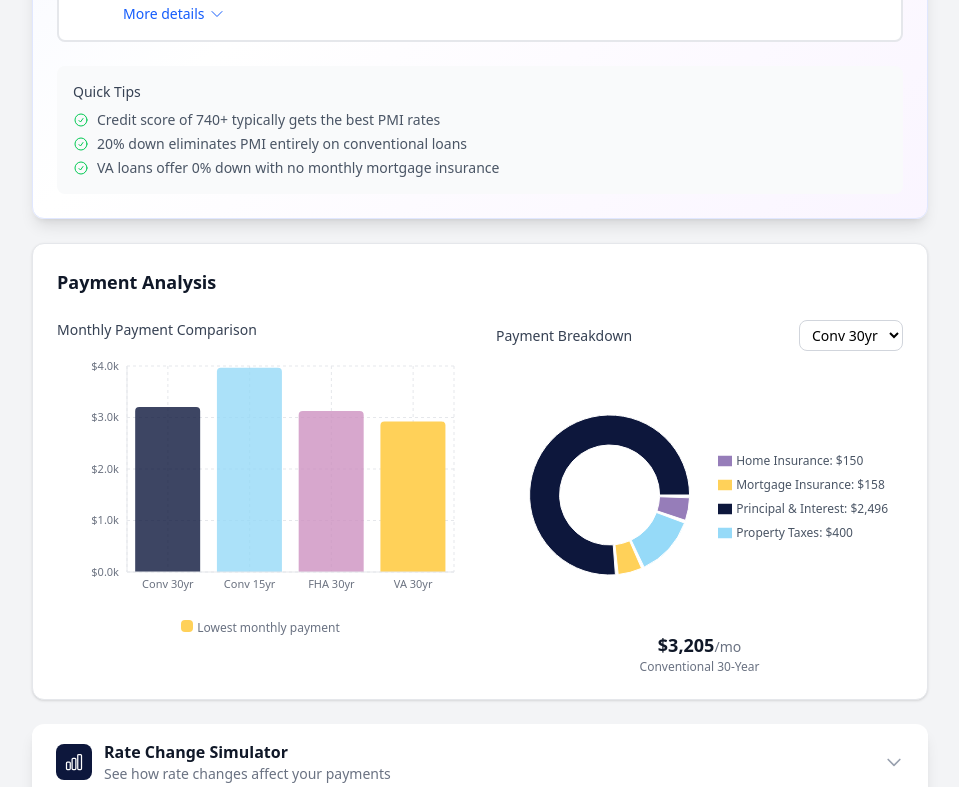
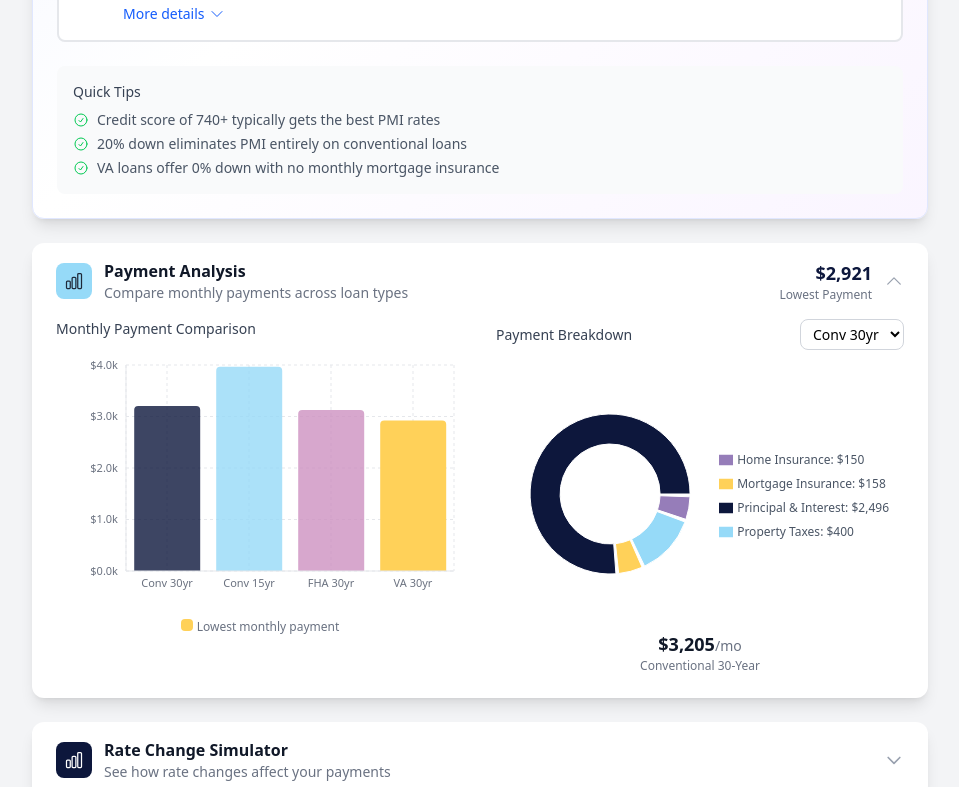
Before and after one commit to Nsull042790/MortgageCoachClone, a React (Vite) app: page / in a window 1280 px wide. Shown: the part 2000-2787 px from the top of the page, without its empty margins (320-1279 px from the left). Built offline with nearby package versions, Linux system fonts and the light colour scheme.

Commit message:
Make Payment Analysis collapsible with expanded default state
- Add collapsible header with icon, title, and lowest payment preview
- Start expanded by default for immediate visibility
- Show chevron toggle indicator
- Match styling of other collapsible sections
- Bump version to v1.1.5

```diff
--- a/src/components/Header.tsx
+++ b/src/components/Header.tsx
@@ -106,7 +106,7 @@ export function Header({ onOpenSidebar }: HeaderProps) {
                 )}
                 <p className="text-sm text-gray-500">
                   {isClientView ? 'Prepared specially for you' : 'Compare up to 4 loan products side-by-side'}
-                  {!isClientView && <span className="ml-2 text-xs text-gray-400">v1.1.4</span>}
+                  {!isClientView && <span className="ml-2 text-xs text-gray-400">v1.1.5</span>}
                 </p>
               </div>
             </div>
--- a/src/components/PaymentCharts.tsx
+++ b/src/components/PaymentCharts.tsx
@@ -12,6 +12,7 @@ import {
   Cell,
   Legend,
 } from 'recharts';
+import { ChevronDownIcon, ChevronUpIcon, ChartBarIcon } from '@heroicons/react/24/outline';
 import { useLoan } from '../context/LoanContext';
 import { LOAN_TYPE_INFO } from '../types';
 import type { LoanCalculation } from '../types';
@@ -85,6 +86,7 @@ export function PaymentCharts() {
   const { currentScenario } = useLoan();
   const { calculations } = currentScenario;
   const [selectedLoanIndex, setSelectedLoanIndex] = useState(0);
+  const [isExpanded, setIsExpanded] = useState(true); // Start expanded
 
   if (calculations.length === 0) {
     return null;
@@ -113,11 +115,47 @@ export function PaymentCharts() {
     percent: item.value / selectedCalc.totalMonthly,
   }));
 
+  // Find lowest payment for header display
+  const lowestMonthly = Math.min(...calculations.map(c => c.totalMonthly));
+
   return (
-    <div className="bg-white rounded-xl shadow-sm border border-gray-200 p-6">
-      <h2 className="text-lg font-semibold text-gray-900 mb-6">Payment Analysis</h2>
+    <div className="bg-white rounded-xl shadow-lg overflow-hidden">
+      {/* Collapsible Header */}
+      <button
+        onClick={() => setIsExpanded(!isExpanded)}
+        className="w-full px-6 py-4 flex items-center justify-between hover:bg-gray-50 transition-colors"
+      >
+        <div className="flex items-center gap-3">
+          <div
+            className="p-2 rounded-lg"
+            style={{ backgroundColor: '#96daf8' }}
+          >
+            <ChartBarIcon className="w-5 h-5 text-gray-800" />
+          </div>
+          <div className="text-left">
+            <h3 className="font-semibold text-gray-900">Payment Analysis</h3>
+            <p className="text-sm text-gray-500">Compare monthly payments across loan types</p>
+          </div>
+        </div>
+        <div className="flex items-center gap-3">
+          <div className="text-right">
+            <p className="text-lg font-semibold" style={{ color: '#0d173c' }}>
+              {formatCurrency(lowestMonthly)}
+            </p>
+            <p className="text-xs text-gray-500">Lowest Payment</p>
+          </div>
+          {isExpanded ? (
+            <ChevronUpIcon className="w-5 h-5 text-gray-400" />
+          ) : (
+            <ChevronDownIcon className="w-5 h-5 text-gray-400" />
+          )}
+        </div>
+      </button>
 
-      <div className="grid grid-cols-1 lg:grid-cols-2 gap-8">
+      {/* Expanded Content */}
+      {isExpanded && (
+        <div className="px-6 pb-6">
+          <div className="grid grid-cols-1 lg:grid-cols-2 gap-8">
         {/* Bar Chart - Monthly Payment Comparison */}
         <div>
           <h3 className="text-sm font-medium text-gray-700 mb-4">Monthly Payment Comparison</h3>
@@ -220,7 +258,9 @@ export function PaymentCharts() {
             </p>
           </div>
         </div>
-      </div>
+          </div>
+        </div>
+      )}
     </div>
   );
 }
```
